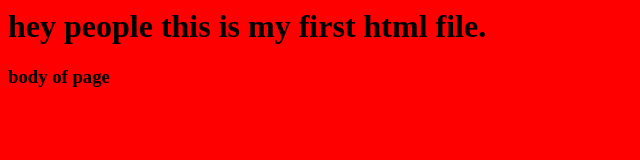
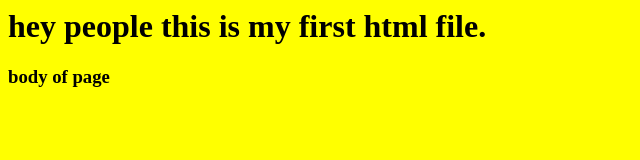
Before and after one commit to siddharth0595/git-new-repo1, a plain HTML site: page first.html in a window 1280 px wide. Shown: the whole page, without its empty margins (0-640 px from the left). Drawn offline with Linux system fonts and the light colour scheme.

Commit message:
color fixed

```diff
--- a/first.html
+++ b/first.html
@@ -1,4 +1,4 @@
-<body bgcolor="red" />
+<body style="background: yellow">
     <h1> hey people this is my first html file. </h1>
     <h2>  <title> hello </title></h2>
     <body>
```
